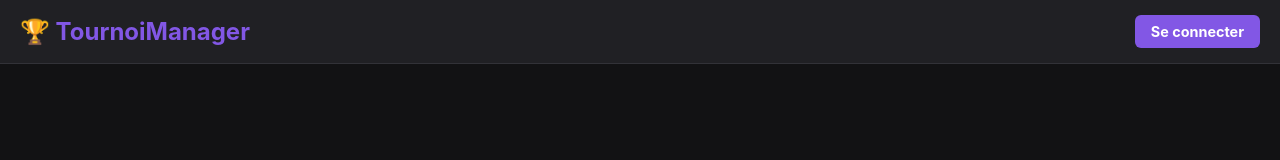
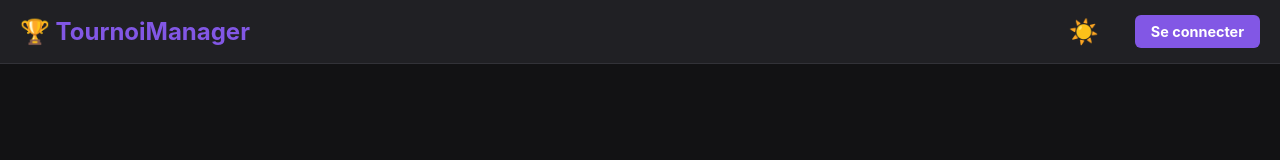
Before and after one commit to sachamace/app_manager_tournaments, a React (Vite) app in the folder frontend/: page /login in a window 1280 px wide. Shown: the top 160 px of the page. Built offline with nearby package versions, Linux system fonts and the light colour scheme.

Commit message:
:art: Add mode dark  or light in header

```diff
--- a/frontend/src/assets/css/index.css
+++ b/frontend/src/assets/css/index.css
@@ -21,7 +21,18 @@ body {
   color: var(--text-main);
   font-family: 'Inter', system-ui, sans-serif;
 }
-
+body.light-mode {
+  --bg-main: #f3f4f6;        /* Un gris très clair pour le fond */
+  --bg-card: #ffffff;        /* Blanc pur pour les cartes */
+  --bg-input: #f9fafb;       /* Un fond doux pour les inputs */
+  --text-main: #1f2937;      /* Gris très foncé/noir pour le texte */
+  --text-muted: #6b7280;     /* Gris moyen pour les sous-titres */
+  --border-color: #e5e7eb;   /* Bordures gris clair */
+  /* Note : On ne redéfinit pas --accent-color (le violet), il restera le même ! */
+}
+body, .main-header, .auth-card, .tournament-card, .detail-header-card, .form-input {
+  transition: background-color 0.3s ease, color 0.3s ease, border-color 0.3s ease;
+}
 /* --- STRUCTURE GÉNÉRALE --- */
 .page-container {
   max-width: 1200px;
--- a/frontend/src/components/Header.jsx
+++ b/frontend/src/components/Header.jsx
@@ -1,12 +1,30 @@
-// frontend/src/components/Header.jsx
+
 import { Link, useNavigate } from 'react-router-dom';
-import { useContext } from 'react';
+import { useContext ,useState, useEffect} from 'react';
 import { AuthContext } from '../context/AuthContext';
 import '../assets/css/index.css';
 export default function Header() {
     // On appelle notre mémoire globale !
     const { user, logout } = useContext(AuthContext);
-    const navigate = useNavigate(); // Permet de rediriger l'utilisateur après une action
+    const navigate = useNavigate();
+
+    const [isLightMode, setIsLightMode] = useState(() => {
+        return localStorage.getItem('theme') === 'light';
+    });
+
+    useEffect(() => {
+        if (isLightMode) {
+            document.body.classList.add('light-mode');
+            localStorage.setItem('theme', 'light');
+        } else {
+            document.body.classList.remove('light-mode');
+            localStorage.setItem('theme', 'dark');
+        }
+    }, [isLightMode]);
+
+    const toggleTheme = () => {
+        setIsLightMode(!isLightMode);
+    };
 
     const handleLogout = () => {
         logout(); // On vide le Context et le LocalStorage
@@ -24,6 +42,22 @@ export default function Header() {
 
                 {/* 3. La zone Utilisateur (Dynamique !) */}
                 <div className="header-auth">
+
+                    <button
+                        onClick={toggleTheme}
+                        style={{
+                            background: 'none',
+                            border: 'none',
+                            fontSize: '1.5rem',
+                            cursor: 'pointer',
+                            marginRight: '15px', // Espace entre le soleil et le pseudo
+                        }}
+                        title={isLightMode ? "Passer en mode sombre" : "Passer en mode clair"}
+                    >
+                        {/* Si on est en mode clair, on affiche une Lune, sinon un Soleil */}
+                        {isLightMode ? '🌙' : '☀️'}
+                    </button>
+
                     {user ? (
                         // SI CONNECTÉ : On affiche son pseudo et le bouton déconnexion
                         <>
```
